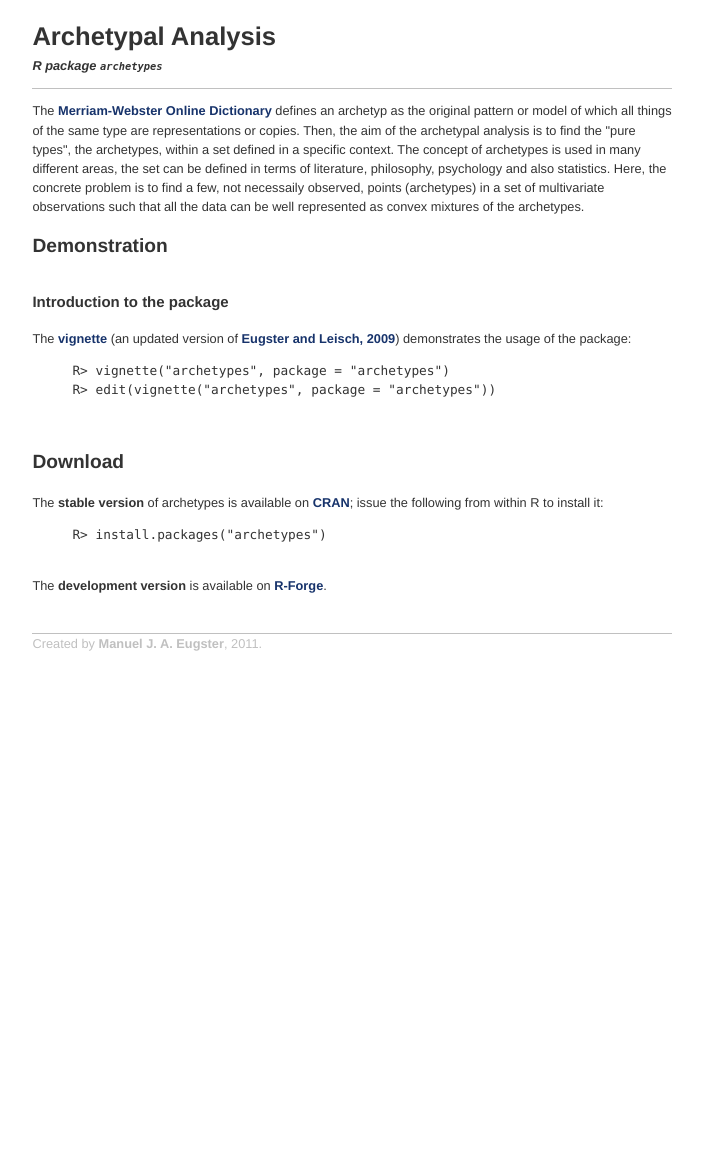
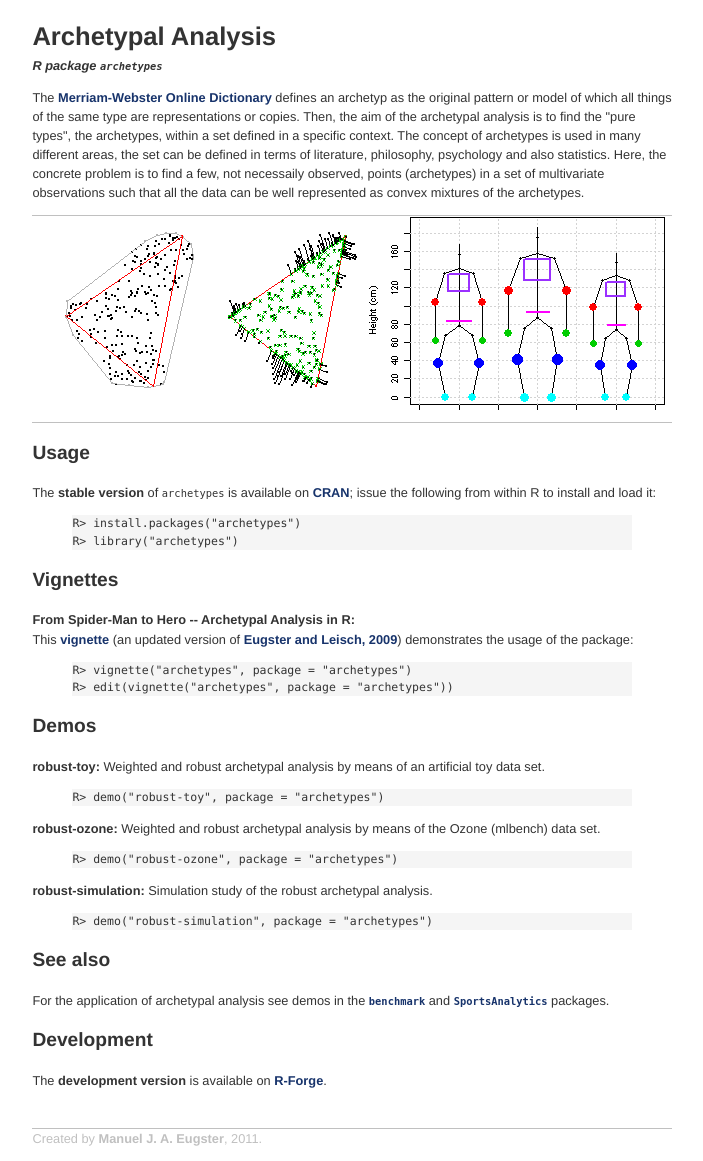
Before and after one commit to rforge/archetypes, a PHP site: page / in a window 1280 px wide. Shown: the whole page, without its empty margins (6-709 px from the left). Before the commit the page ends 651 px from the top, so only its background shows below. Run offline with PHP 8.4, Linux system fonts and the light colour scheme.

Commit message:
www.
git-svn-id: svn://svn.r-forge.r-project.org/svnroot/archetypes@58 edb9625f-4e0d-4859-8d74-9fd3b1da38cb

```diff
--- a/www/index.html
+++ b/www/index.html
@@ -14,8 +14,6 @@
   <h1>Archetypal Analysis</h1>
   <div id="h1sub">R package <tt>archetypes</tt></div>
 
-  <p class="header"></p>
-
   <p>
     The <a href="http://www.merriam-webster.com/dictionary/archetype">Merriam-Webster
     Online Dictionary</a> defines an archetyp as the original pattern
@@ -30,40 +28,74 @@
     represented as convex mixtures of the archetypes.
   </p>
 
+  <p class="header">
+    <img src="toy-atypes.png" />
+    <img src="toy-adata.png" />
+    <img src="skel.png" />
+  </p>
 
-  <h2>Demonstration</h2>
 
-  <h3>Introduction to the package</h3>
+  <h2>Usage</h2>
 
   <p>
-    The <a href="http://cran.r-project.org/web/packages/archetypes/vignettes/archetypes.pdf">vignette</a>
+    The <b>stable version</b> of <tt>archetypes</tt> is available
+    on <a href="http://cran.r-project.org/package=archetypes">CRAN</a>;
+    issue the following from within R to install and load it:
+    <blockquote>
+      <pre class="code">
+R> install.packages("archetypes")
+R> library("archetypes")</pre>
+    </blockquote>
+  </p>
+
+
+  <h2>Vignettes</h2>
+
+  <p>
+    <b>From Spider-Man to Hero -- Archetypal Analysis in R:</b><br/>
+    This <a href="http://cran.r-project.org/web/packages/archetypes/vignettes/archetypes.pdf">vignette</a>
     (an updated version
     of <a href="http://www.jstatsoft.org/v30/i08">Eugster and Leisch,
     2009</a>) demonstrates the usage of the package:
-    <blockquote>
-      <pre>
+    <blockquote class="code"><pre>
 R> vignette("archetypes", package = "archetypes")
-R> edit(vignette("archetypes", package = "archetypes"))
-      </pre>
-    </blockquote>
+R> edit(vignette("archetypes", package = "archetypes"))</pre></blockquote>
   </p>
 
-  <h3></h3>
+
+  <h2>Demos</h2>
+
+  <p>
+    <b>robust-toy:</b> Weighted and robust archetypal analysis by
+    means of an artificial toy data set.
+    <blockquote class="code"><pre>
+R> demo("robust-toy", package = "archetypes")</pre></blockquote>
+  </p>
+  <p>
+    <b>robust-ozone:</b> Weighted and robust archetypal analysis by
+    means of the Ozone (mlbench) data set.
+    <blockquote class="code"><pre>
+R> demo("robust-ozone", package = "archetypes")</pre></blockquote>
+  </p>
+  <p>
+    <b>robust-simulation:</b> Simulation study of the robust
+    archetypal analysis.
+    <blockquote class="code"><pre>
+R> demo("robust-simulation", package = "archetypes")</pre></blockquote>
+  </p>
 
 
-
-  <h2>Download</h2>
+  <h2>See also</h2>
 
   <p>
-    The <b>stable version</b> of archetypes is available
-    on <a href="http://cran.r-project.org/package=archetypes">CRAN</a>;
-    issue the following from within R to install it:
-    <blockquote>
-    <pre>
-R> install.packages("archetypes")
-    </pre>
-    </blockquote>
+    For the application of archetypal analysis see demos in
+    the <a href="http://benchmark.r-forge.r-project.org/"><tt>benchmark</tt></a>
+    and <a href="http://soccer.r-forge.r-project.org/"><tt>SportsAnalytics</tt></a>
+    packages.
   </p>
+
+
+  <h2>Development</h2>
 
   <p>
     The <b>development version</b> is available on
@@ -75,6 +107,5 @@ R> install.packages("archetypes")
     Created by <a href="http://www.statistik.lmu.de/~eugster"
     style="color: #C0C0C0">Manuel J. A. Eugster</a>, 2011.
   </p>
-
 </body>
 </html>
--- a/www/mjaepkg.css
+++ b/www/mjaepkg.css
@@ -16,7 +16,14 @@ body {
 
 .header {
     border-top: 1px solid #C0C0C0;
+    border-bottom: 1px solid #C0C0C0;
     color: #C0C0C0;
+    text-align: center;
+}
+
+.code {
+    background-color: WhiteSmoke;
+    font-size: 90%;
 }
 
 .menu {
```
Also changed, not shown: www/skel.png (added), www/toy-adata.png (added), www/toy-atypes.png (added).
